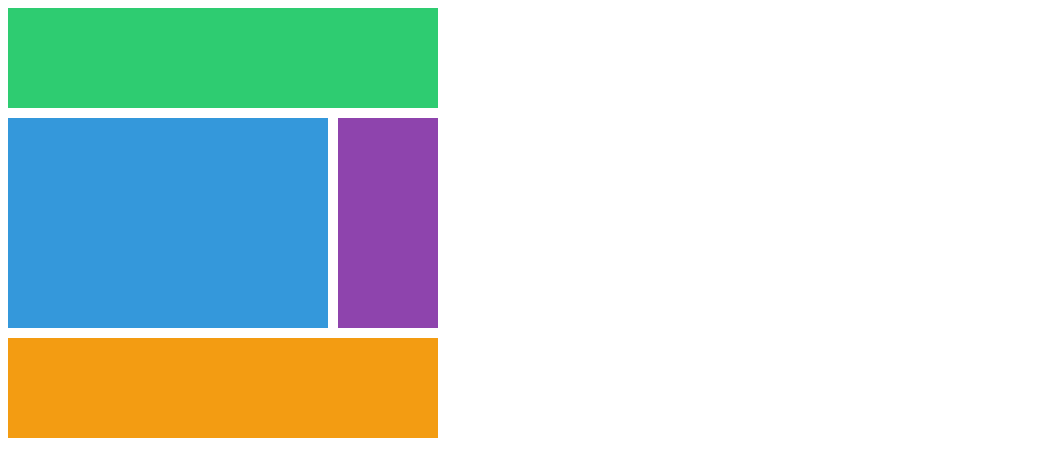
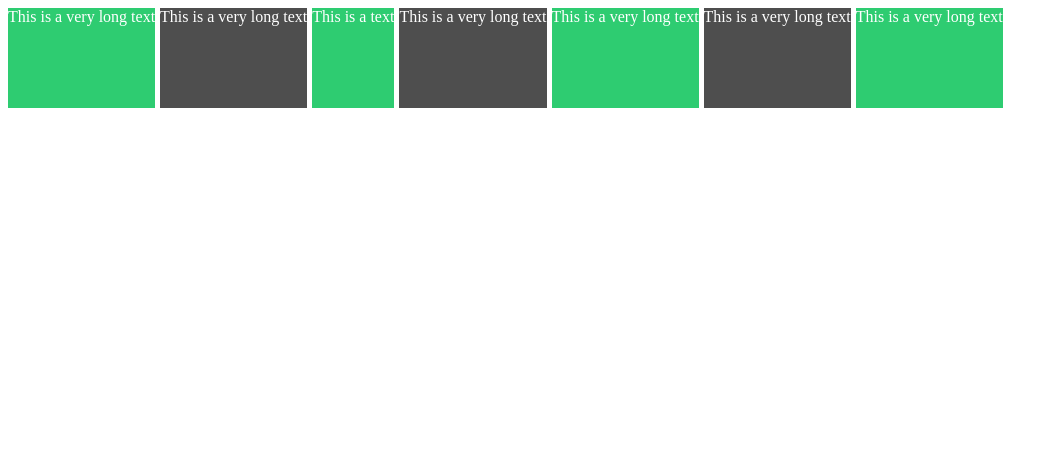
Before and after one commit to seungh0/css-layout-master, a plain HTML site: page src/grid.html in a window 1280 px wide. Shown: the whole page, without its empty margins (0-1058 px from the left). Drawn offline with Linux system fonts and the light colour scheme.

Commit message:
grid (#1)
* feat(grid): grid-template

* feat(grid): place items

* feat(grid): place content

* feat(grid): place-self

* feat(grid): auto column, rows

* feat(grid): minmax

* feat(grid): min-content, max-content

```diff
--- a/src/grid.css
+++ b/src/grid.css
@@ -1,31 +1,17 @@
 .grid {
+  color: white;
   display: grid;
-  gap: 10px;
-  grid-template-columns: repeat(4, 100px);
-  grid-template-rows: repeat(4, 100px);
+  gap: 5px;
+  /* grid-template-columns: repeat(5, minmax(max-content, 1fr)); */
+  grid-template-columns: repeat(auto-fit, minmax(20px, max-content));
+  grid-auto-rows: 100px;
+  margin-bottom: 30px;
 }
 
-.header {
+.item:nth-child(odd) {
   background-color: #2ecc71;
-  /* grid-column: 1 / -1; */
-  grid-column: span 4;
 }
 
-.content {
-  background-color: #3498db;
-  grid-column: 1 / -2;
-  /* grid-row: 2 / -2; */
-  grid-row: 2 / span 2;
+.item:nth-child(even) {
+  background-color: #4e4e4e;
 }
-
-.nav {
-  background-color: #8e44ad;
-  /* grid-row: 2 / -2; */
-  grid-row: span 2;
-}
-
-.footer {
-  background-color: #f39c12;
-  /* grid-column: 1 / -1; */
-  grid-column: span 4;
-}
--- a/src/grid.html
+++ b/src/grid.html
@@ -8,10 +8,13 @@
   </head>
   <body>
     <div class="grid">
-      <div class="header"></div>
-      <div class="content"></div>
-      <div class="nav"></div>
-      <div class="footer"></div>
+      <div class="item">This is a very long text</div>
+      <div class="item">This is a very long text</div>
+      <div class="item">This is a text</div>
+      <div class="item">This is a very long text</div>
+      <div class="item">This is a very long text</div>
+      <div class="item">This is a very long text</div>
+      <div class="item">This is a very long text</div>
     </div>
   </body>
 </html>
```
